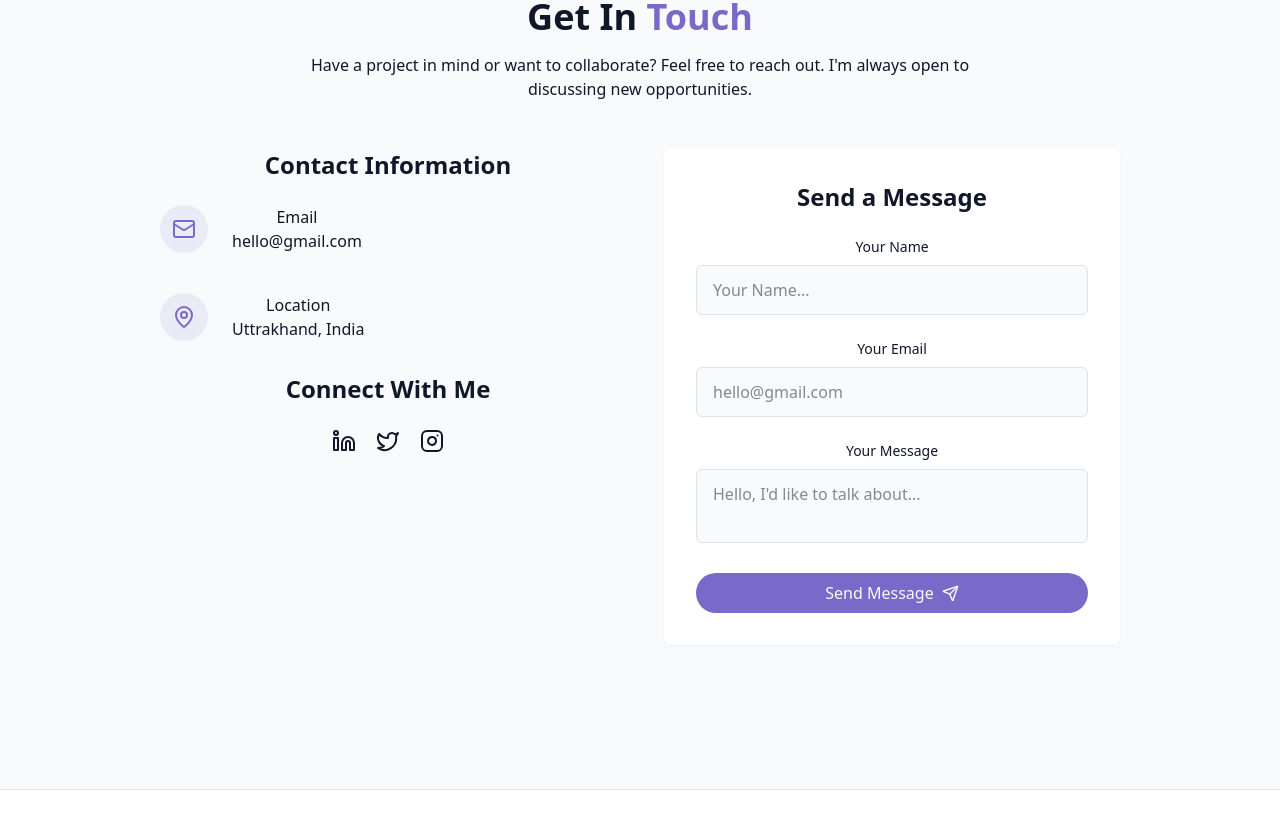
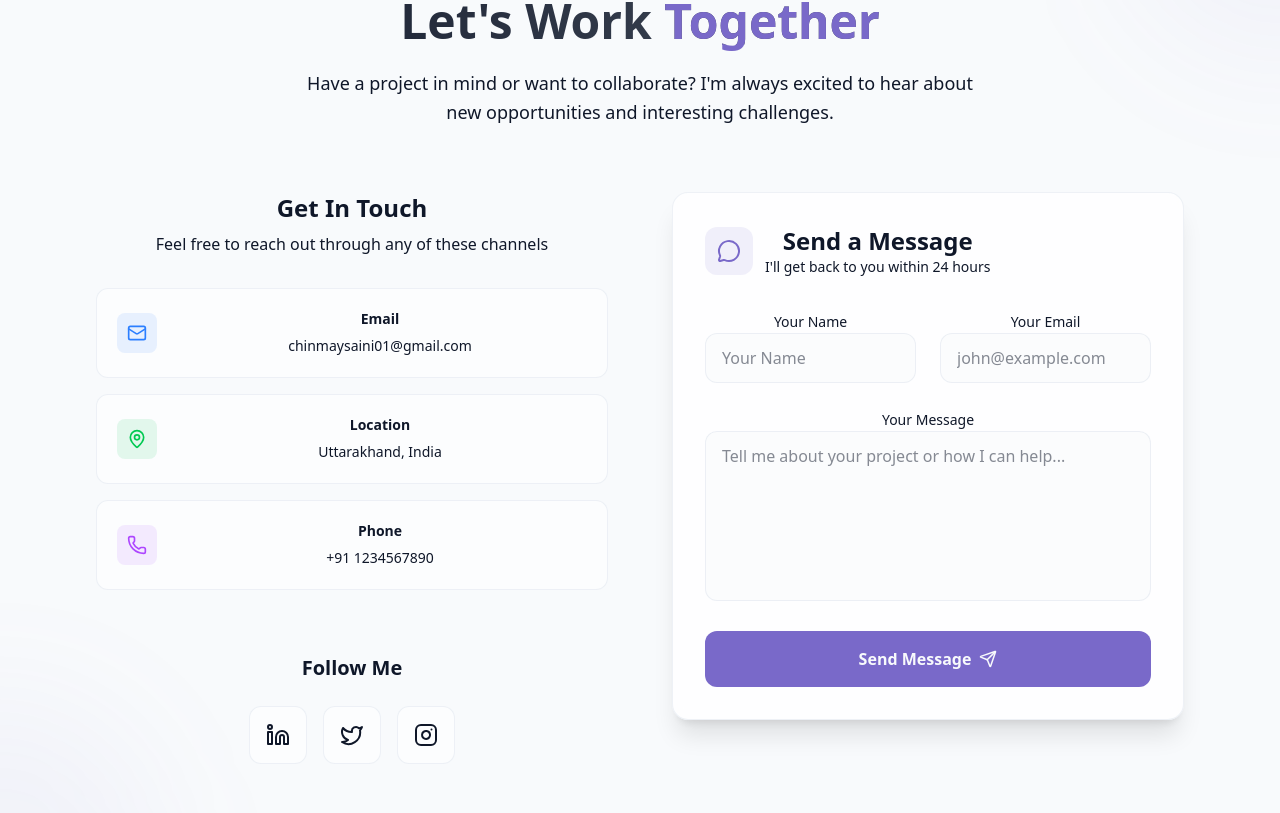
Before and after one commit to chinmay-yy/portfolio-website-chinmay, a React (Vite) app: page / in a window 1280 px wide. Shown: the part 3427-4240 px from the top of the page. Built offline with nearby package versions, Linux system fonts and the light colour scheme.

Commit message:
Update ContactMe section

```diff
--- a/package.json
+++ b/package.json
@@ -14,6 +14,7 @@
     "@tailwindcss/vite": "^4.1.11",
     "class-variance-authority": "^0.7.1",
     "clsx": "^2.1.1",
+    "emailjs-com": "^3.2.0",
     "lucide-react": "^0.525.0",
     "react": "^19.1.0",
     "react-dom": "^19.1.0",
--- a/src/components/ContactSection.jsx
+++ b/src/components/ContactSection.jsx
@@ -5,6 +5,8 @@ import {
   Linkedin,
   Twitter,
   Instagram,
+  Phone,
+  MessageCircle,
 } from "lucide-react";
 import { cn } from "@/lib/utils";
 import { useToast } from "@/hooks/use-toast";
@@ -14,144 +16,252 @@ export const ContactSection = () => {
   const { toast } = useToast();
   const [isSubmitting, setIsSubmitting] = useState(false);
 
+
+  const [formData, setFormData] = useState({
+    name: "",
+    email: "",
+    message: "",
+  });
+
+  const handleInputChange = (e) => {
+    const { name, value } = e.target;
+    setFormData(prev => ({
+      ...prev,
+      [name]: value
+    }));
+  };
+
   const handleSubmit = (e) => {
     e.preventDefault();
 
     setIsSubmitting(true);
 
+    // Create mailto link with form data
+    const subject = encodeURIComponent("New Contact Form Message from " + formData.name);
+    const body = encodeURIComponent(
+      `Name: ${formData.name}\nEmail: ${formData.email}\n\nMessage:\n${formData.message}`
+    );
+    const mailtoLink = `mailto:chinmaysaini01@gmail.com?subject=${subject}&body=${body}`;
+
+    // Open email client
+    window.open(mailtoLink, '_blank');
+
+    // Show success message
     setTimeout(() => {
       toast({
-        title: "Message sent!",
-        description: "Thank you for your message. I'll get back to you soon.",
+        title: "Email client opened!",
+        description: "Please send the email from your email client. I'll get back to you soon.",
       });
+      setFormData({ name: "", email: "", message: "" });
       setIsSubmitting(false);
-    }, 1500);
+    }, 1000);
   };
+
+  const contactInfo = [
+    {
+      icon: Mail,
+      title: "Email",
+      value: "chinmaysaini01@gmail.com",
+      href: "mailto:chinmaysaini01@gmail.com",
+      color: "bg-blue-500/10 text-blue-500",
+    },
+    {
+      icon: MapPin,
+      title: "Location",
+      value: "Uttarakhand, India",
+      href: "https://www.google.com/maps/place/Uttarakhand/@30.0667,77.3714,7z/data=!3m1!4b1!4m6!3m5!1s0x390929041170b819:0x6818765457768d97!8m2!3d30.0667!4d77.3714!16zL20vMDE3N21r?entry=ttu&g_ep=EgoyMDI1MDIxMi4wIKXMDSoASAFQAw%3D%3D",
+      color: "bg-green-500/10 text-green-500",
+    },
+    {
+      icon: Phone,
+      title: "Phone",
+      value: "+91 1234567890",
+      href: "tel:+911234567890",
+      color: "bg-purple-500/10 text-purple-500",
+    },
+  ];
+
+  const socialLinks = [
+    {
+      icon: Linkedin,
+      href: "https://www.linkedin.com/in/chinmay-saini-ab8407292/",
+      label: "LinkedIn",
+      color: "hover:text-blue-600",
+    },
+    {
+      icon: Twitter,
+      href: "#https://x.com/saini_chinmay",
+      label: "Twitter",
+      color: "hover:text-sky-500",
+    },
+    {
+      icon: Instagram,
+      href: "#",
+      label: "Instagram",
+
+      color: "hover:text-pink-500",
+    },
+  ];
+
   return (
-    <section id="contact" className="py-24 px-4 relative bg-secondary/30">
-      <div className="container mx-auto max-w-5xl">
-        <h2 className="text-3xl md:text-4xl font-bold mb-4 text-center">
-          Get In <span className="text-primary"> Touch</span>
-        </h2>
-
-        <p className="text-center text-muted-foreground mb-12 max-w-2xl mx-auto">
-          Have a project in mind or want to collaborate? Feel free to reach out.
-          I'm always open to discussing new opportunities.
-        </p>
-
-        <div className="grid grid-cols-1 md:grid-cols-2 gap-12">
-          <div className="space-y-8">
-            <h3 className="text-2xl font-semibold mb-6">
-              {" "}
-              Contact Information
-            </h3>
-
-            <div className="space-y-10 justify-center">
-              <div className="flex items-start space-x-6">
-                <div className="p-3 rounded-full bg-primary/10">
-                  <Mail className="h-6 w-6 text-primary" />{" "}
-                </div>
-                <div>
-                  <h4 className="font-medium"> Email</h4>
-                  <a
-                    href="mailto:chinmaysaini01@gmail.com"
-                    className="text-muted-foreground hover:text-primary transition-colors"
-                  >
-                    hello@gmail.com
-                  </a>
-                </div>
+    <section id="contact" className="py-24 px-4 relative ">
+      {/* Background decoration */}
+      <div className="absolute inset-0 overflow-hidden">
+        <div className="absolute -top-40 -right-40 w-80 h-80 bg-primary/5 rounded-full blur-3xl"></div>
+        <div className="absolute -bottom-40 -left-40 w-80 h-80 bg-primary/5 rounded-full blur-3xl"></div>
       </div>
 
-              <div className="flex items-start space-x-6">
-                <div className="p-3 rounded-full bg-primary/10">
-                  <MapPin className="h-6 w-6 text-primary" />{" "}
+      <div className="container mx-auto max-w-6xl relative z-10">
+        {/* Header Section */}
+        <div className="text-center mb-16">
+          <h2 className="text-4xl md:text-5xl font-bold mb-6 bg-gradient-to-r from-foreground to-foreground/70 bg-clip-text text-transparent">
+            Let's Work <span className="text-primary">Together</span>
+          </h2>
+          <p className="text-lg text-muted-foreground max-w-2xl mx-auto leading-relaxed">
+            Have a project in mind or want to collaborate? I'm always excited to hear about new opportunities and interesting challenges.
+          </p>
         </div>
-                <div>
-                  <h4 className="font-medium"> Location</h4>
-                  <a className="text-muted-foreground hover:text-primary transition-colors">
-                    Uttrakhand, India
+
+        <div className="grid grid-cols-1 lg:grid-cols-2 gap-12 lg:gap-16">
+          {/* Contact Information */}
+          <div className="space-y-8">
+            <div className="space-y-2">
+              <h3 className="text-2xl font-bold text-foreground">
+                Get In Touch
+              </h3>
+              <p className="text-muted-foreground">
+                Feel free to reach out through any of these channels
+              </p>
+            </div>
+
+            {/* Contact Cards */}
+            <div className="space-y-4">
+              {contactInfo.map((item, index) => (
+                <div
+                  key={index}
+                  className="group p-5 rounded-xl bg-card/50 border border-border/50 hover:border-primary/30 transition-all duration-300 hover:shadow-lg hover:shadow-primary/5 card-hover"
+                >
+                  <div className="flex items-center space-x-4">
+                    <div className={cn("p-2.5 rounded-lg flex-shrink-0", item.color)}>
+                      <item.icon className="h-5 w-5" />
+                    </div>
+                    <div className="flex-1 min-w-0">
+                      <h4 className="font-semibold text-foreground mb-1 text-sm">
+                        {item.title}
+                      </h4>
+                      <a
+                        href={item.href}
+                        target="_blank"
+                        rel="noopener noreferrer"
+                        className="text-muted-foreground hover:text-primary transition-colors duration-200 group-hover:text-primary text-sm break-all"
+                      >
+                        {item.value}
                       </a>
                     </div>
                   </div>
                 </div>
+              ))}
+            </div>
 
-            {/* 🔗 Social Links */}
-      <div className="text-center ">
-        <h4 className="text-2xl md:text-2xl font-bold mb-6">Connect With Me</h4>
-
-        <div className="flex space-x-5 justify-center">
-          <a href="#" target="_blank" className="hover:text-primary transition-colors">
-            <Linkedin />
+            {/* Social Links */}
+            <div className="pt-8">
+              <h4 className="text-xl font-semibold mb-6 text-foreground text-center">
+                Follow Me
+              </h4>
+              <div className="flex space-x-4 justify-center">
+                {socialLinks.map((social, index) => (
+                  <a
+                    key={index}
+                    href={social.href}
+                    target="_blank"
+                    rel="noopener noreferrer"
+                    className={cn(
+                      "p-4 rounded-xl bg-card/50 border border-border/50 hover:border-primary/30 transition-all duration-300 hover:shadow-lg hover:shadow-primary/5 card-hover",
+                      social.color
+                    )}
+                    aria-label={social.label}
+                  >
+                    <social.icon className="h-6 w-6" />
                   </a>
-          <a href="#" target="_blank" className="hover:text-primary transition-colors">
-            <Twitter />
-          </a>
-          <a href="#" target="_blank" className="hover:text-primary transition-colors">
-            <Instagram />
-          </a>
+                ))}
+              </div>
             </div>
           </div>
 
-
+          {/* Contact Form */}
+          <div className="relative">
+            <div className="bg-card/80 backdrop-blur-sm p-8 rounded-2xl border border-border/50 shadow-xl">
+              <div className="flex items-center space-x-3 mb-8">
+                <div className="p-3 rounded-xl bg-primary/10">
+                  <MessageCircle className="h-6 w-6 text-primary" />
+                </div>
+                <div>
+                  <h3 className="text-2xl font-bold text-foreground">
+                    Send a Message
+                  </h3>
+                  <p className="text-muted-foreground text-sm">
+                    I'll get back to you within 24 hours
+                  </p>
+                </div>
               </div>
 
-          <div
-            className="bg-card p-8 rounded-lg shadow-xs"
-            onSubmit={handleSubmit}
-          >
-            <h3 className="text-2xl font-semibold mb-6"> Send a Message</h3>
-
-            <form className="space-y-6">
-              <div>
+              <form onSubmit={handleSubmit} className="space-y-6">
+                <div className="grid grid-cols-1 md:grid-cols-2 gap-6">
+                  <div className="space-y-2">
                     <label
                       htmlFor="name"
-                  className="block text-sm font-medium mb-2"
+                      className="text-sm font-medium text-foreground"
                     >
-                  {" "}
                       Your Name
                     </label>
                     <input
                       type="text"
                       id="name"
                       name="name"
+                      value={formData.name}
+                      onChange={handleInputChange}
                       required
-                  className="w-full px-4 py-3 rounded-md border border-input bg-background focus:outline-hidden foucs:ring-2 focus:ring-primary"
-                  placeholder="Your Name..."
+                      className="w-full px-4 py-3 rounded-xl border border-border/50 bg-background/50 focus:border-primary/50 focus:ring-2 focus:ring-primary/20 focus:outline-none transition-all duration-200 placeholder:text-muted-foreground/60"
+                      placeholder="Your Name"
                     />
                   </div>
 
-              <div>
+                  <div className="space-y-2">
                     <label
                       htmlFor="email"
-                  className="block text-sm font-medium mb-2"
+                      className="text-sm font-medium text-foreground"
                     >
-                  {" "}
                       Your Email
                     </label>
                     <input
                       type="email"
                       id="email"
                       name="email"
+                      value={formData.email}
+                      onChange={handleInputChange}
                       required
-                  className="w-full px-4 py-3 rounded-md border border-input bg-background focus:outline-hidden foucs:ring-2 focus:ring-primary"
-                  placeholder="hello@gmail.com"
+                      className="w-full px-4 py-3 rounded-xl border border-border/50 bg-background/50 focus:border-primary/50 focus:ring-2 focus:ring-primary/20 focus:outline-none transition-all duration-200 placeholder:text-muted-foreground/60"
+                      placeholder="john@example.com"
                     />
                   </div>
+                </div>
 
-              <div>
+                <div className="space-y-2">
                   <label
                     htmlFor="message"
-                  className="block text-sm font-medium mb-2"
+                    className="text-sm font-medium text-foreground"
                   >
-                  {" "}
                     Your Message
                   </label>
                   <textarea
                     id="message"
                     name="message"
+                    value={formData.message}
+                    onChange={handleInputChange}
                     required
-                  className="w-full px-4 py-3 rounded-md border border-input bg-background focus:outline-hidden foucs:ring-2 focus:ring-primary resize-none"
-                  placeholder="Hello, I'd like to talk about..."
+                    rows={6}
+                    className="w-full px-4 py-3 rounded-xl border border-border/50 bg-background/50 focus:border-primary/50 focus:ring-2 focus:ring-primary/20 focus:outline-none transition-all duration-200 placeholder:text-muted-foreground/60 resize-none"
+                    placeholder="Tell me about your project or how I can help..."
                   />
                 </div>
 
@@ -159,13 +269,26 @@ export const ContactSection = () => {
                   type="submit"
                   disabled={isSubmitting}
                   className={cn(
-                  "my-button w-full flex items-center justify-center gap-2"
+                    "w-full py-4 px-6 rounded-xl font-semibold transition-all duration-300 flex items-center justify-center space-x-2",
+                    isSubmitting
+                      ? "bg-muted text-muted-foreground cursor-not-allowed"
+                      : "my-button hover:shadow-lg hover:shadow-primary/25"
                   )}
                 >
-                {isSubmitting ? "Sending..." : "Send Message"}
-                <Send size={17} />
+                  {isSubmitting ? (
+                    <>
+                      <div className="w-5 h-5 border-2 border-current border-t-transparent rounded-full animate-spin"></div>
+                      <span>Sending...</span>
+                    </>
+                  ) : (
+                    <>
+                      <span>Send Message</span>
+                      <Send size={18} />
+                    </>
+                  )}
                 </button>
               </form>
+            </div>
           </div>
         </div>
       </div>
```
Also changed, not shown: src/components/ProjectSection.jsx (+16 -5 lines), 1 other file (tests, documents, lock files or other folders). Lines whose indentation alone changed are shown as unchanged.
